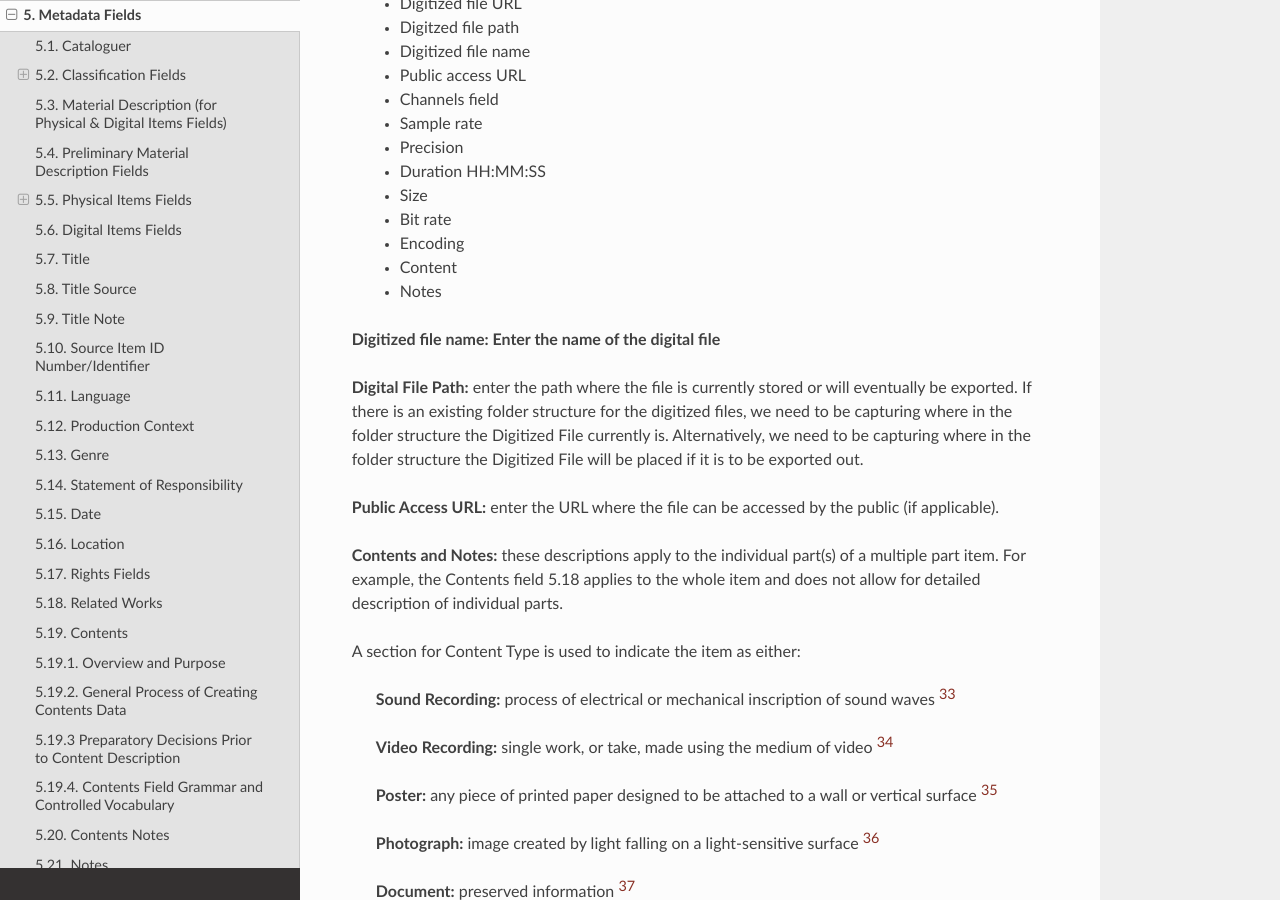
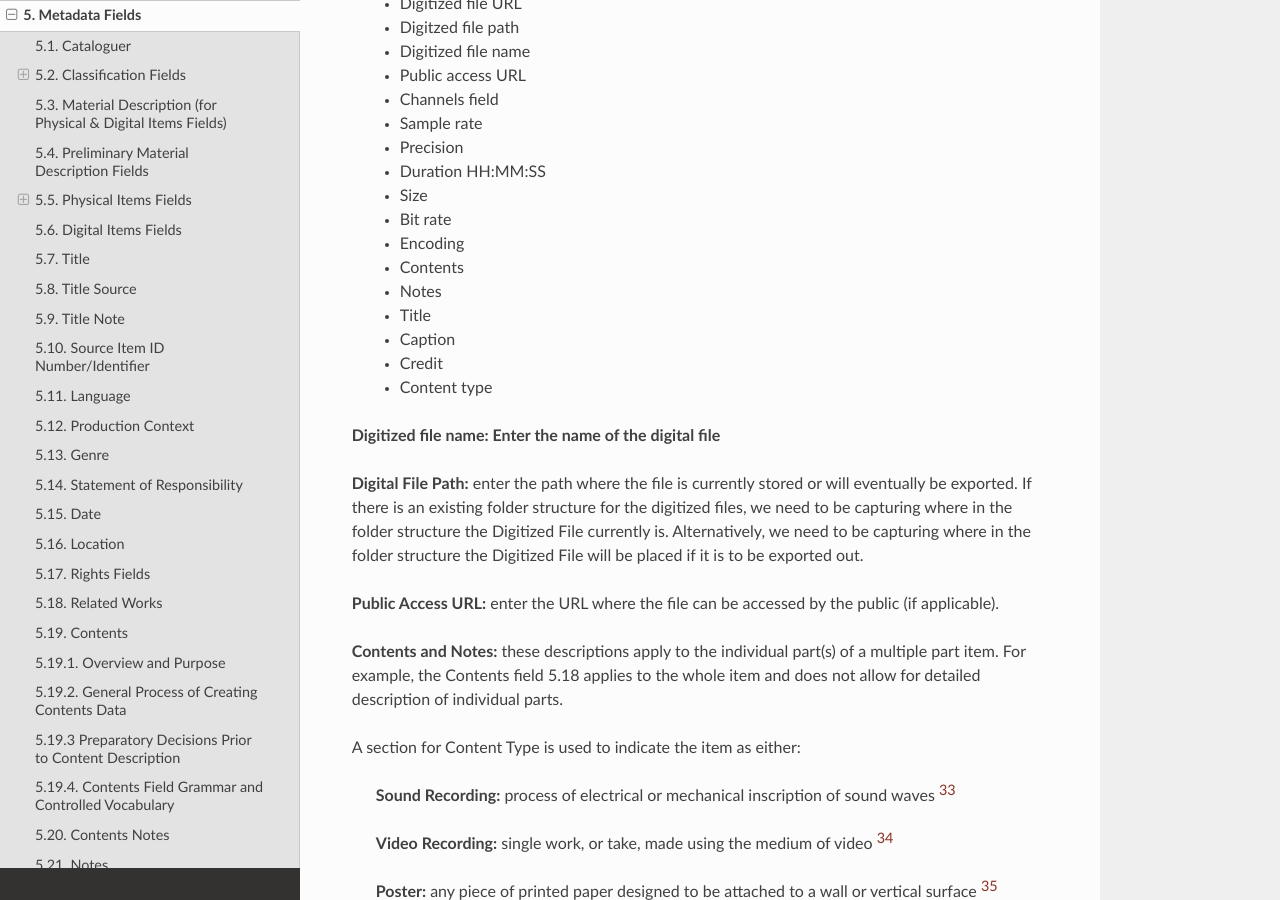
Before and after one commit to spokenweb/spokenweb-metadata-scheme, a Sphinx documentation site: the page built from docs/5-metadata-fields.rst, in a window 1280 px wide and 900 px high, scrolled down 9492 px. Built offline with Sphinx 7.4.7 and the Read the Docs theme 3.1.0, drawn with Linux system fonts in a browser that asks for light colours.

Commit message:
Update 5-metadata-fields.rst
update fields list in 5.6

```diff
--- a/docs/5-metadata-fields.rst
+++ b/docs/5-metadata-fields.rst
@@ -337,8 +337,12 @@ Where possible, include the following additional information in the Notes field:
   * Size
   * Bit rate
   * Encoding
-  * Content
+  * Contents
   * Notes
+  * Title
+  * Caption
+  * Credit
+  * Content type
 
 **Digitized file name: Enter the name of the digital file**
 
```
